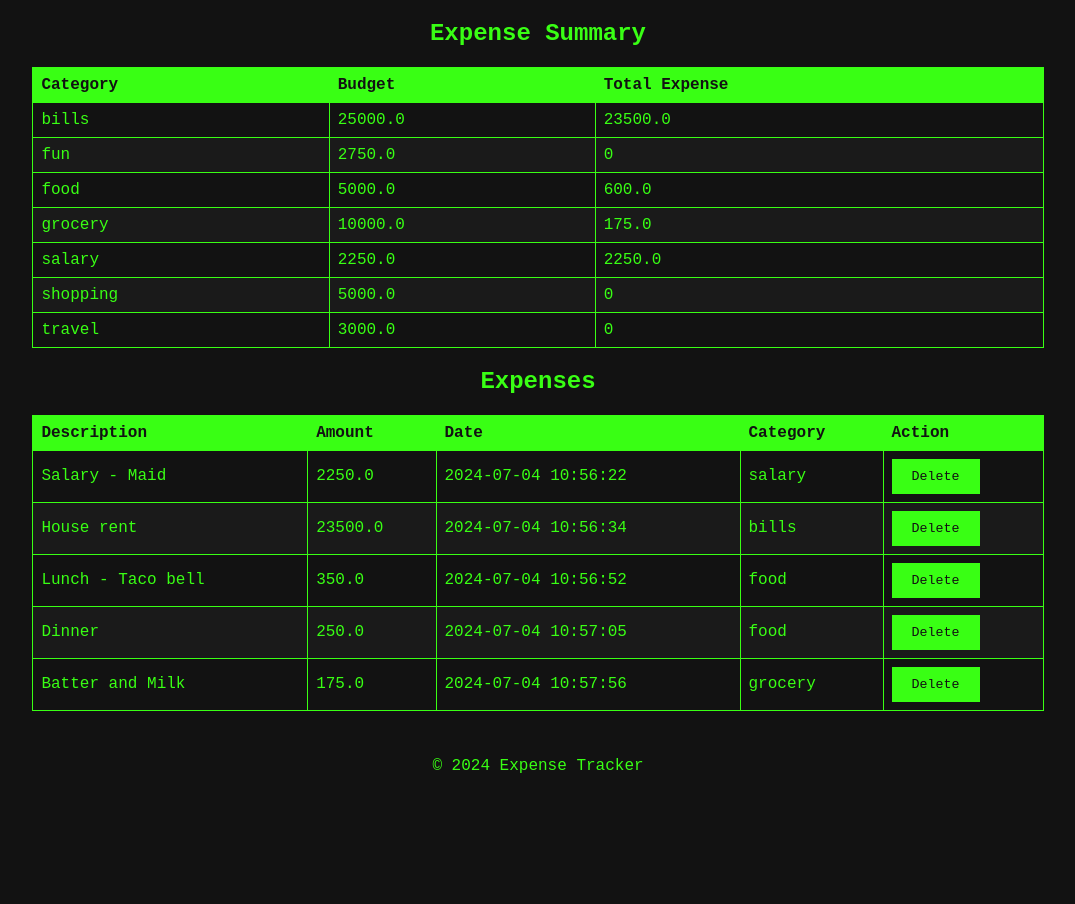
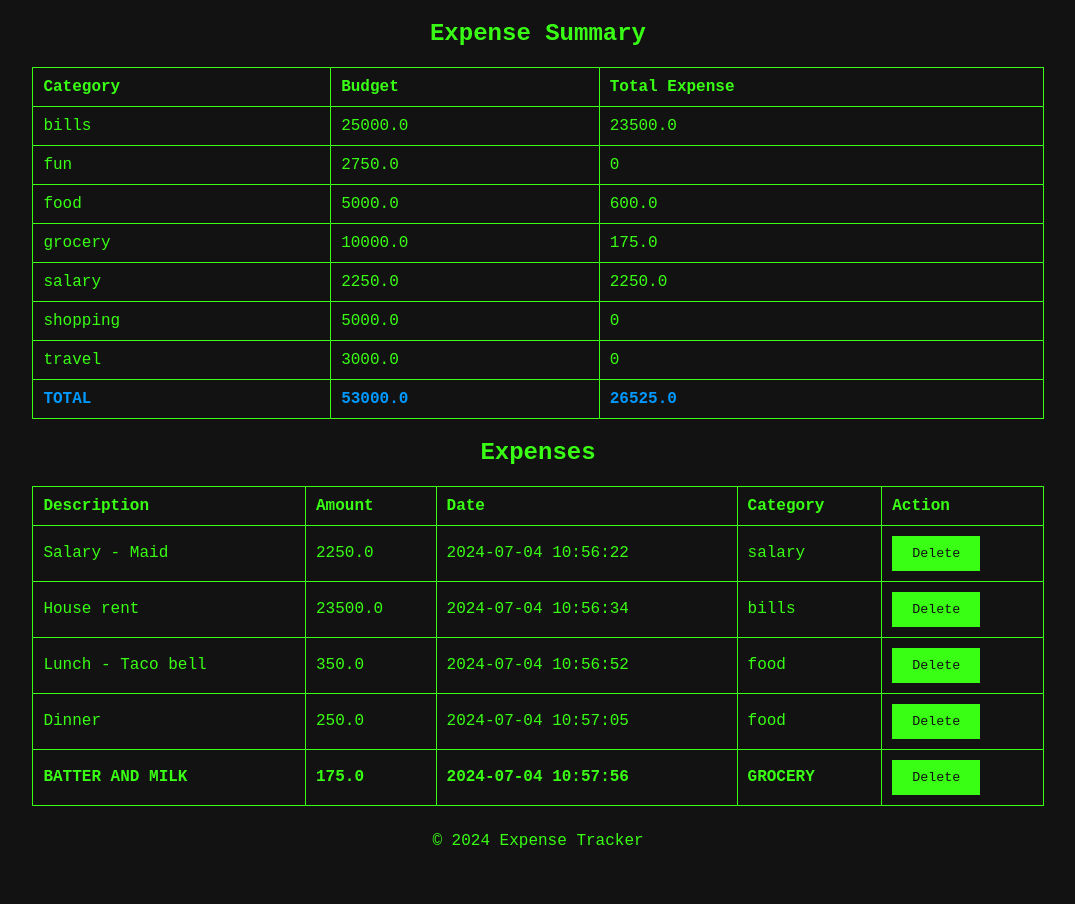
Before and after one commit to KSTarun/ExpenseTracker, a Flask app: page / in a window 1280 px wide. Shown: the part 146-1050 px from the top of the page, without its empty margins (102-1177 px from the left). Before the commit the page ends 919 px from the top, so only its background shows below. Run offline with Flask 3, Linux system fonts and the light colour scheme; data comes from the database, SQL or seed files in the repository; both versions use the stored data as it was after the commit.

Commit message:
total row added

```diff
--- a/app.py
+++ b/app.py
@@ -9,39 +9,39 @@ def get_db_connection():
     conn.row_factory = sqlite3.Row
     return conn
 
+@app.before_first_request
+def initialize_db():
+    with app.app_context():
+        init_db('expenses.db')
+
 def init_db(db_name):
     conn = sqlite3.connect(db_name)
-    cur = conn.cursor()
+    conn.execute('''
+    CREATE TABLE IF NOT EXISTS categories (
+        id INTEGER PRIMARY KEY AUTOINCREMENT,
+        name TEXT UNIQUE NOT NULL
+    )''')
+    conn.execute('''
+    CREATE TABLE IF NOT EXISTS budgets (
+        id INTEGER PRIMARY KEY AUTOINCREMENT,
+        category_id INTEGER NOT NULL,
+        amount REAL NOT NULL,
+        FOREIGN KEY (category_id) REFERENCES categories (id)
+    )''')
+    conn.execute('''
+    CREATE TABLE IF NOT EXISTS expenses (
+        id INTEGER PRIMARY KEY AUTOINCREMENT,
+        description TEXT NOT NULL,
+        amount REAL NOT NULL,
+        category_id INTEGER NOT NULL,
+        date TEXT NOT NULL,
+        FOREIGN KEY (category_id) REFERENCES categories (id)
+    )''')
 
-    cur.execute('''
-        CREATE TABLE IF NOT EXISTS expenses (
-            id INTEGER PRIMARY KEY,
-            description TEXT,
-            amount REAL,
-            date TEXT,
-            category_id INTEGER,
-            FOREIGN KEY (category_id) REFERENCES categories (id)
-        )
-    ''')
-
-    cur.execute('''
-        CREATE TABLE IF NOT EXISTS categories (
-            id INTEGER PRIMARY KEY,
-            name TEXT UNIQUE
-        )
-    ''')
-
+    # Predefined categories
     categories = ['grocery', 'fun', 'shopping', 'travel', 'salary', 'bills','food']
-    cur.executemany('INSERT OR IGNORE INTO categories (name) VALUES (?)', [(category,) for category in categories])
-
-    cur.execute('''
-        CREATE TABLE IF NOT EXISTS budgets (
-            id INTEGER PRIMARY KEY,
-            amount REAL,
-            category_id INTEGER,
-            FOREIGN KEY (category_id) REFERENCES categories (id)
-        )
-    ''')
+    for category in categories:
+        conn.execute('INSERT OR IGNORE INTO categories (name) VALUES (?)', (category,))
 
     conn.commit()
     conn.close()
@@ -49,23 +49,9 @@ def init_db(db_name):
 @app.route('/')
 def index():
     conn = get_db_connection()
-
-    # Fetch categories
-    categories = conn.execute('SELECT DISTINCT * FROM categories ORDER BY name').fetchall()
-
-    # Fetch expenses
-    expenses = conn.execute('''
-        SELECT e.id, e.description, e.amount, e.date, c.name as category
-        FROM expenses e
-        LEFT JOIN categories c ON e.category_id = c.id
-    ''').fetchall()
-
-    # Fetch budgets
-    budgets = conn.execute('''
-        SELECT b.id, b.amount, c.name as category
-        FROM budgets b
-        LEFT JOIN categories c ON b.category_id = c.id
-    ''').fetchall()
+    categories = conn.execute('SELECT DISTINCT name FROM categories ORDER BY name').fetchall()
+    expenses = conn.execute('SELECT e.id, e.description, e.amount, e.date, c.name as category FROM expenses e LEFT JOIN categories c ON e.category_id = c.id').fetchall()
+    budgets = conn.execute('SELECT b.id, b.amount, c.name as category FROM budgets b LEFT JOIN categories c ON b.category_id = c.id').fetchall()
 
     # Calculate total expenses per category
     total_expenses = conn.execute('''
@@ -75,18 +61,24 @@ def index():
         GROUP BY c.name
     ''').fetchall()
 
-    # Convert budgets and total_expenses to dictionaries for mutability
+    # Convert budgets and total_expenses to lists of dictionaries for mutability
     budgets = [dict(budget) for budget in budgets]
-    total_expenses = {expense['category']: expense['total_expense'] for expense in total_expenses}
+    total_expenses = [dict(expense) for expense in total_expenses]
 
     # Merge budget and total expenses
+    expense_dict = {expense['category']: expense['total_expense'] for expense in total_expenses}
     for budget in budgets:
-        budget['total_expense'] = total_expenses.get(budget['category'], 0)
+        budget['total_expense'] = expense_dict.get(budget['category'], 0)
 
     conn.close()
-    return render_template('index.html', categories=categories, expenses=expenses, budgets=budgets)
 
-@app.route('/add_expense', methods=['GET', 'POST'])
+    # Calculate total budget and total expenses
+    total_budget = sum(budget['amount'] for budget in budgets)
+    total_expense = sum(expense['total_expense'] for expense in total_expenses)
+
+    return render_template('index.html', categories=categories, expenses=expenses, budgets=budgets, total_budget=total_budget, total_expense=total_expense)
+
+@app.route('/add_expense', methods=('GET', 'POST'))
 def add_expense():
     if request.method == 'POST':
         description = request.form['description']
@@ -98,13 +90,12 @@ def add_expense():
         conn.commit()
         conn.close()
         return redirect(url_for('index'))
-
     conn = get_db_connection()
-    categories = conn.execute('SELECT DISTINCT * FROM categories ORDER BY name').fetchall()
+    categories = conn.execute('SELECT * FROM categories ORDER BY name').fetchall()
     conn.close()
     return render_template('add_expense.html', categories=categories)
 
-@app.route('/set_budget', methods=['GET', 'POST'])
+@app.route('/set_budget', methods=('GET', 'POST'))
 def set_budget():
     if request.method == 'POST':
         category_id = request.form['category']
@@ -124,14 +115,24 @@ def set_budget():
         conn.commit()
         conn.close()
         return redirect(url_for('index'))
-
     conn = get_db_connection()
-    categories = conn.execute('SELECT DISTINCT * FROM categories ORDER BY name').fetchall()
+    categories = conn.execute('SELECT * FROM categories ORDER BY name').fetchall()
     conn.close()
     return render_template('set_budget.html', categories=categories)
 
-@app.route('/delete_expense/<int:expense_id>', methods=['POST'])
-def delete_expense(expense_id):
+@app.route('/delete_budgets', methods=['POST'])
+def delete_budgets():
+    budget_ids = request.form.getlist('budget_ids')
+    if budget_ids:
+        conn = get_db_connection()
+        conn.executemany('DELETE FROM budgets WHERE id = ?', [(budget_id,) for budget_id in budget_ids])
+        conn.commit()
+        conn.close()
+    return redirect(url_for('index'))
+
+@app.route('/delete_expense', methods=['POST'])
+def delete_expense():
+    expense_id = request.form['expense_id']
     conn = get_db_connection()
     conn.execute('DELETE FROM expenses WHERE id = ?', (expense_id,))
     conn.commit()
@@ -139,5 +140,4 @@ def delete_expense(expense_id):
     return redirect(url_for('index'))
 
 if __name__ == '__main__':
-    init_db('expenses.db')
     app.run(debug=True)
--- a/static/style.css
+++ b/static/style.css
@@ -1,5 +1,3 @@
-/* style.css */
-
 body {
     background-color: #121212; /* Matte black */
     color: #39FF14; /* Neon green */
@@ -42,25 +40,20 @@ button:hover {
 table {
     width: 100%;
     border-collapse: collapse;
-    margin-bottom: 20px;
 }
 
-table th, table td {
-    border: 1px solid #39FF14; /* Neon green border */
-    padding: 8px;
+table, th, td {
+    border: 1px solid #39FF14; /* Neon green */
+}
+
+th, td {
+    padding: 10px;
     text-align: left;
 }
 
-table th {
-    background-color: #39FF14; /* Neon green header background */
-    color: #121212; /* Black text */
+/* New styles for total row */
+tbody tr:last-child {
+    font-weight: bold;
+    color: #39FF14; /* Neon blue */
+    text-transform: uppercase;
 }
-
-table td {
-    background-color: #121212; /* Matte black cell background */
-    color: #39FF14; /* Neon green text */
-}
-
-table tr:nth-child(even) td {
-    background-color: #1a1a1a; /* Darker matte black for even rows */
-}
--- a/templates/index.html
+++ b/templates/index.html
@@ -13,8 +13,8 @@
             <a href="{{ url_for('add_expense') }}">Add Expense</a> | <a href="{{ url_for('set_budget') }}">Set Budget</a>
         </header>
 
-        <h2 style="text-align: center;">Expense Summary</h2>
-        <table border="1" style="border-collapse: collapse; width: 100%;">
+        <h2 style="text-align:center;">Expense Summary</h2>
+        <table border="2" style="width:100%; border-collapse: collapse;">
             <thead>
                 <tr>
                     <th>Category</th>
@@ -30,11 +30,16 @@
                     <td>{{ budget.total_expense }}</td>
                 </tr>
                 {% endfor %}
+                <tr style="font-weight:bold; color: rgb(0, 153, 255);">
+                    <td>TOTAL</td>
+                    <td>{{ total_budget }}</td>
+                    <td>{{ total_expense }}</td>
+                </tr>
             </tbody>
         </table>
 
-        <h2 style="text-align: center;">Expenses</h2>
-        <table border="1" style="border-collapse: collapse; width: 100%;">
+        <h2 style="text-align:center;">Expenses</h2>
+        <table border="2" style="width:100%; border-collapse: collapse;">
             <thead>
                 <tr>
                     <th>Description</th>
@@ -52,7 +57,8 @@
                     <td>{{ expense.date }}</td>
                     <td>{{ expense.category }}</td>
                     <td>
-                        <form action="{{ url_for('delete_expense', expense_id=expense.id) }}" method="post" style="display:inline;">
+                        <form method="post" action="{{ url_for('delete_expense') }}">
+                            <input type="hidden" name="expense_id" value="{{ expense.id }}">
                             <button type="submit">Delete</button>
                         </form>
                     </td>
```
Also changed, not shown: expenses.db.
